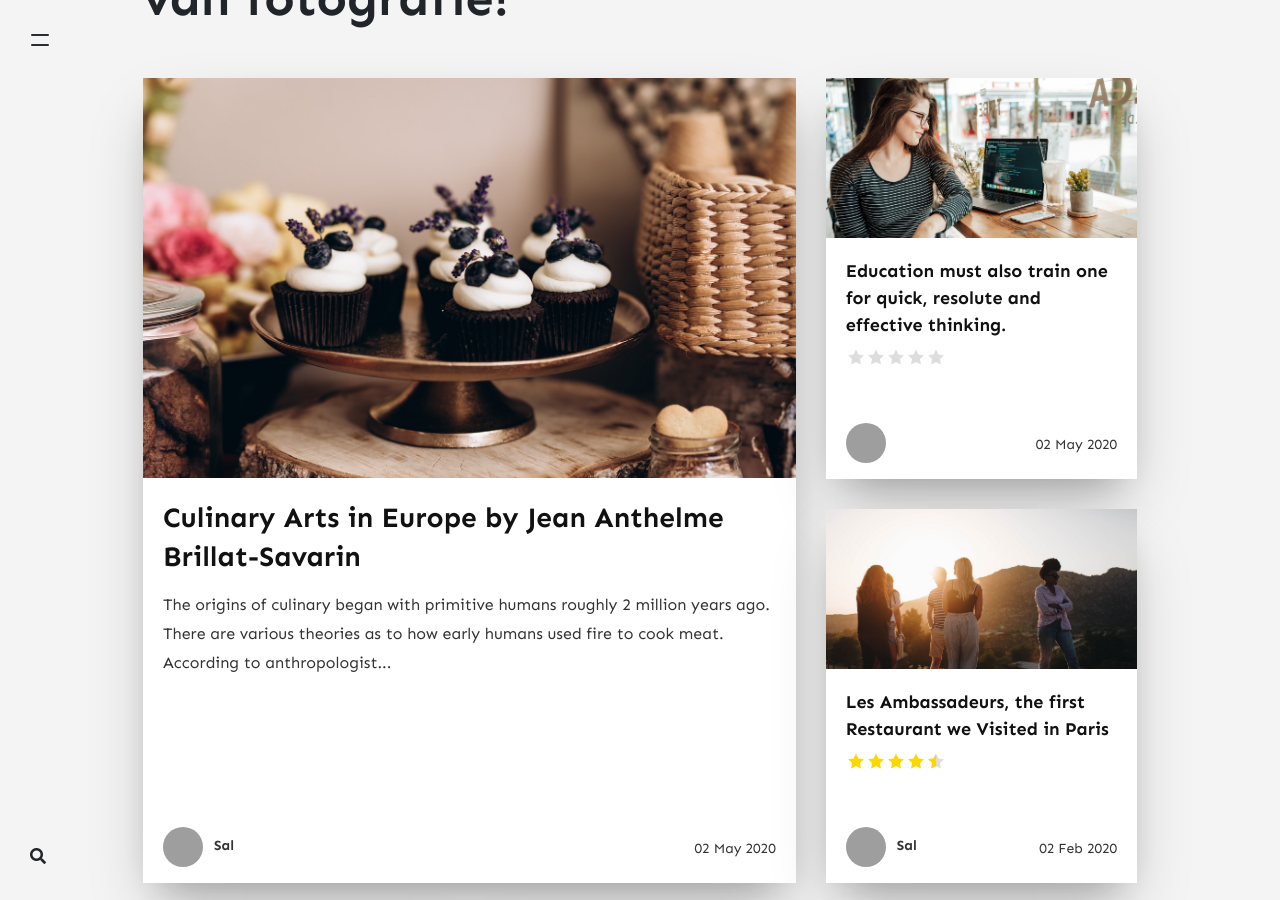
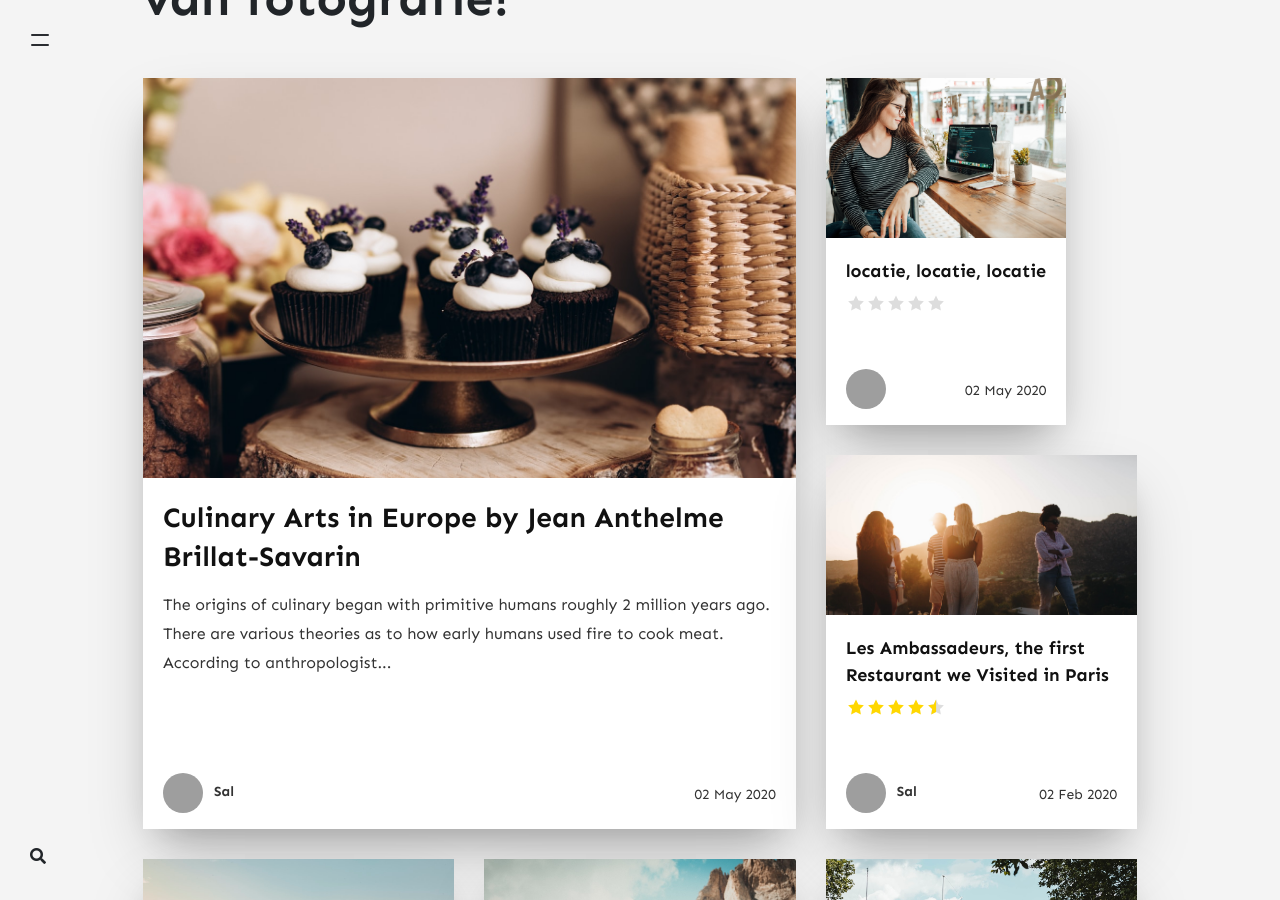
Before and after one commit to marcelpetersen/memoirs, a Jekyll site: the page built from index.html, in a window 1280 px wide and 900 px high, scrolled down 328 px. Built offline with Jekyll 4.4.1, drawn with Linux system fonts in a browser that asks for light colours; nearby versions of some CDN libraries; a script that is not in the unit is left out; the list of posts is cut into pages by our own code; comment, search, counter and statistics services are not loaded; grey boxes are pictures that could not be loaded.

Commit message:
Update 2018-06-12-education.md

```diff
--- a/_posts/2018-06-12-education.md
+++ b/_posts/2018-06-12-education.md
@@ -5,8 +5,8 @@ beforetoc: Prism highlighter is a very powerful thing. In this article I'm going
   editing your post. Tocs is also enabled as you can see in summary.
 date: 2020-05-02T15:04:46.000Z
 layout: post
-title: Education must also train one for quick, resolute and effective thinking.
-author: muhammed ashfar
+title: locatie, locatie, locatie
+author: marcel
 categories:
   - Lifestyle
 tags:
@@ -14,7 +14,7 @@ tags:
 image: /assets/images/3.jpg
 rating: ""
 ---
-Memoirs theme has Prism highlighter integrated. I will show you in this post a few examples of how it looks if you are a developer planning to add pieces of code on your website.
+Fotograferen is locatie, locatie, locatie
 
 
 #### HTML
```
